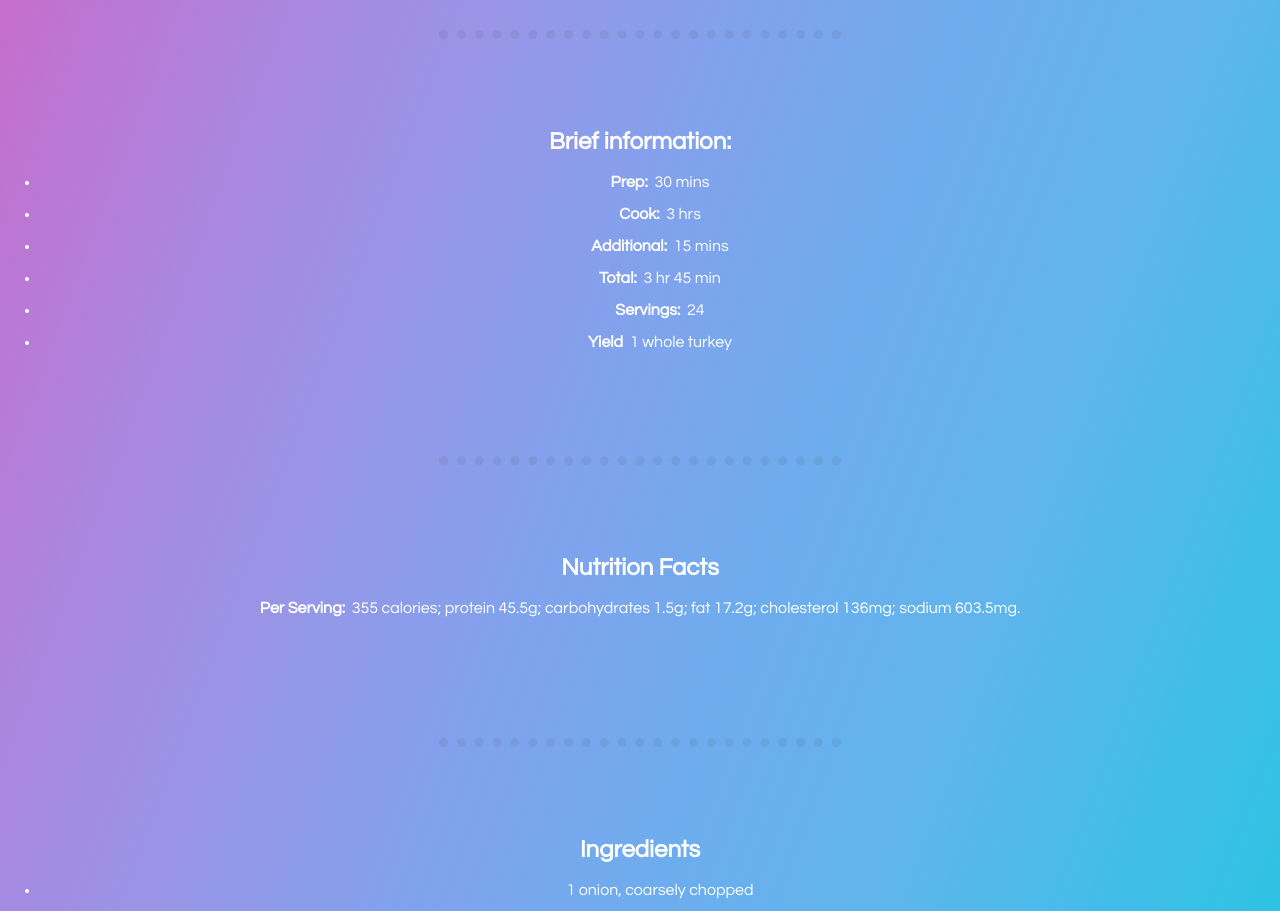
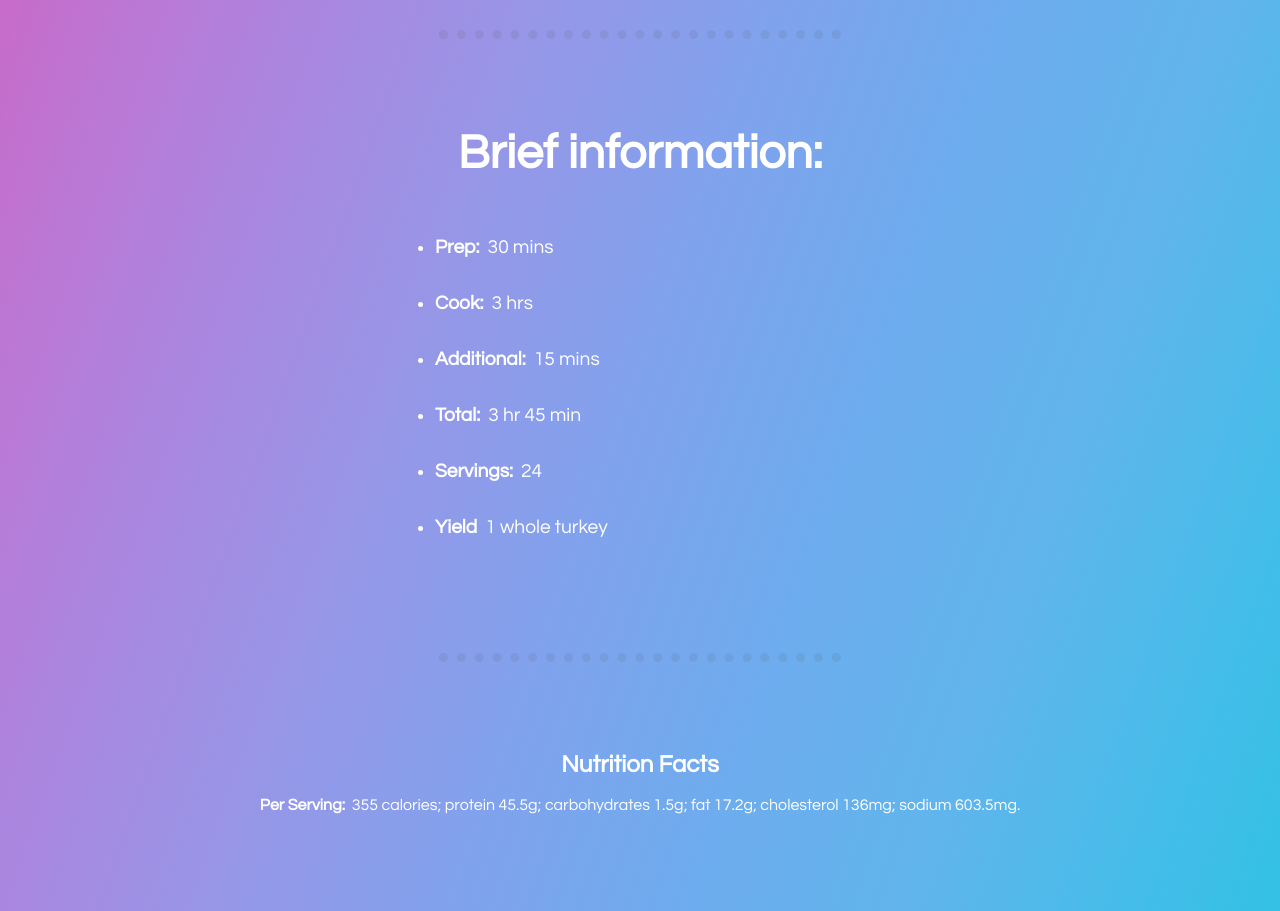
Before and after one commit to sayedak/odin-recipes, a plain HTML site: page recipes/turkey.html in a window 1280 px wide. Shown: the part 1100-2011 px from the top of the page. Drawn offline with Linux system fonts and the light colour scheme.

Commit message:
Turkey brief info styled

```diff
--- a/css/style.css
+++ b/css/style.css
@@ -260,6 +260,15 @@ button:active {
 }
 
 /*###############################--------------TURKEY.html----------------###################################*/
+/*############## COMMON SELECTORS#############*/
+
+.turkey-lists {
+    font-size: 1.2rem;
+    text-align: left;
+    line-height: 2.5rem;
+    margin: auto;
+    max-width: 450px;
+}
 
 /*################## PAGE TITLE ######################*/
 .title-turkey {
@@ -277,4 +286,11 @@ button:active {
     filter: drop-shadow(0 0 0.75rem rgb(70, 68, 68));
 }
 
-/*figcaption is declared universally above in Lasagna section*/
+/* class name figcaption is declared universally above in Lasagna section*/
+
+/*################## DESCRIPTION BLOCK ######################*/
+/* class name Included in the Lasagna Grouped section */
+
+/*################## BRIEF INFORMATION BLOCK ######################*/
+/*Included in the COMMON section */
+/*Included in the COMMON section */
--- a/recipes/turkey.html
+++ b/recipes/turkey.html
@@ -32,14 +32,14 @@
             but the fear of dry turkey itself.</p>
     </div>
     <hr>
-    <h2>Brief information:</h2>
-    <ul>
-        <li><strong>Prep:</strong>&nbsp 30 mins</li><br>
-        <li><strong>Cook:</strong>&nbsp 3 hrs</li><br>
-        <li><strong>Additional:</strong>&nbsp 15 mins</li><br>
-        <li><strong>Total:</strong>&nbsp 3 hr 45 min</li><br>
-        <li><strong>Servings:</strong>&nbsp 24</li><br>
-        <li><strong>Yield</strong>&nbsp 1 whole turkey</li><br>
+    <div class="brief">Brief information:</div>
+    <ul class="turkey-ul">
+        <li class="turkey-lists"><strong>Prep:</strong>&nbsp 30 mins</li><br>
+        <li class="turkey-lists"><strong>Cook:</strong>&nbsp 3 hrs</li><br>
+        <li class="turkey-lists"><strong>Additional:</strong>&nbsp 15 mins</li><br>
+        <li class="turkey-lists"><strong>Total:</strong>&nbsp 3 hr 45 min</li><br>
+        <li class="turkey-lists"><strong>Servings:</strong>&nbsp 24</li><br>
+        <li class="turkey-lists"><strong>Yield</strong>&nbsp 1 whole turkey</li><br>
     </ul>
     <!--Neutrition Facts-->
     <hr>
```
